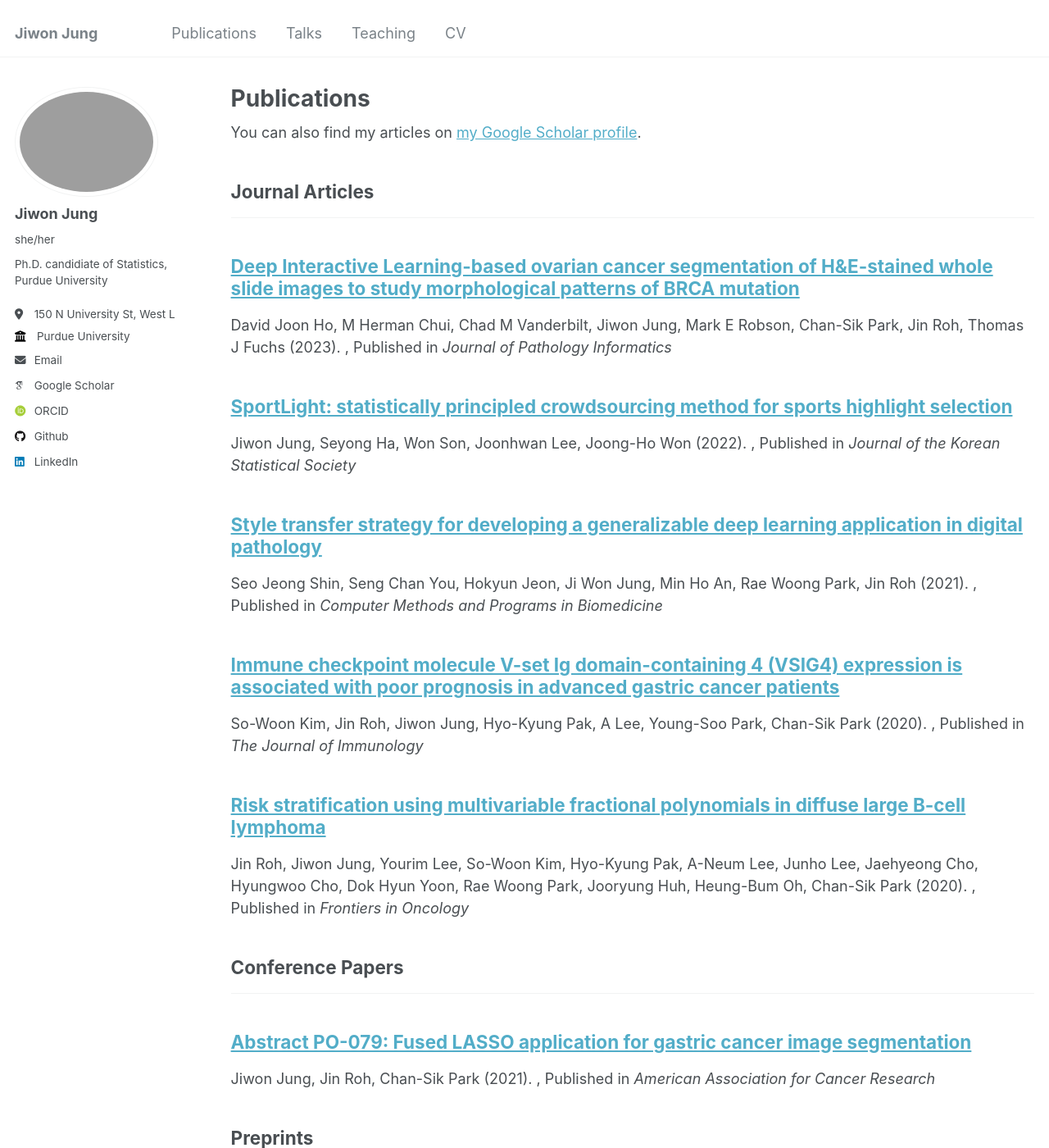
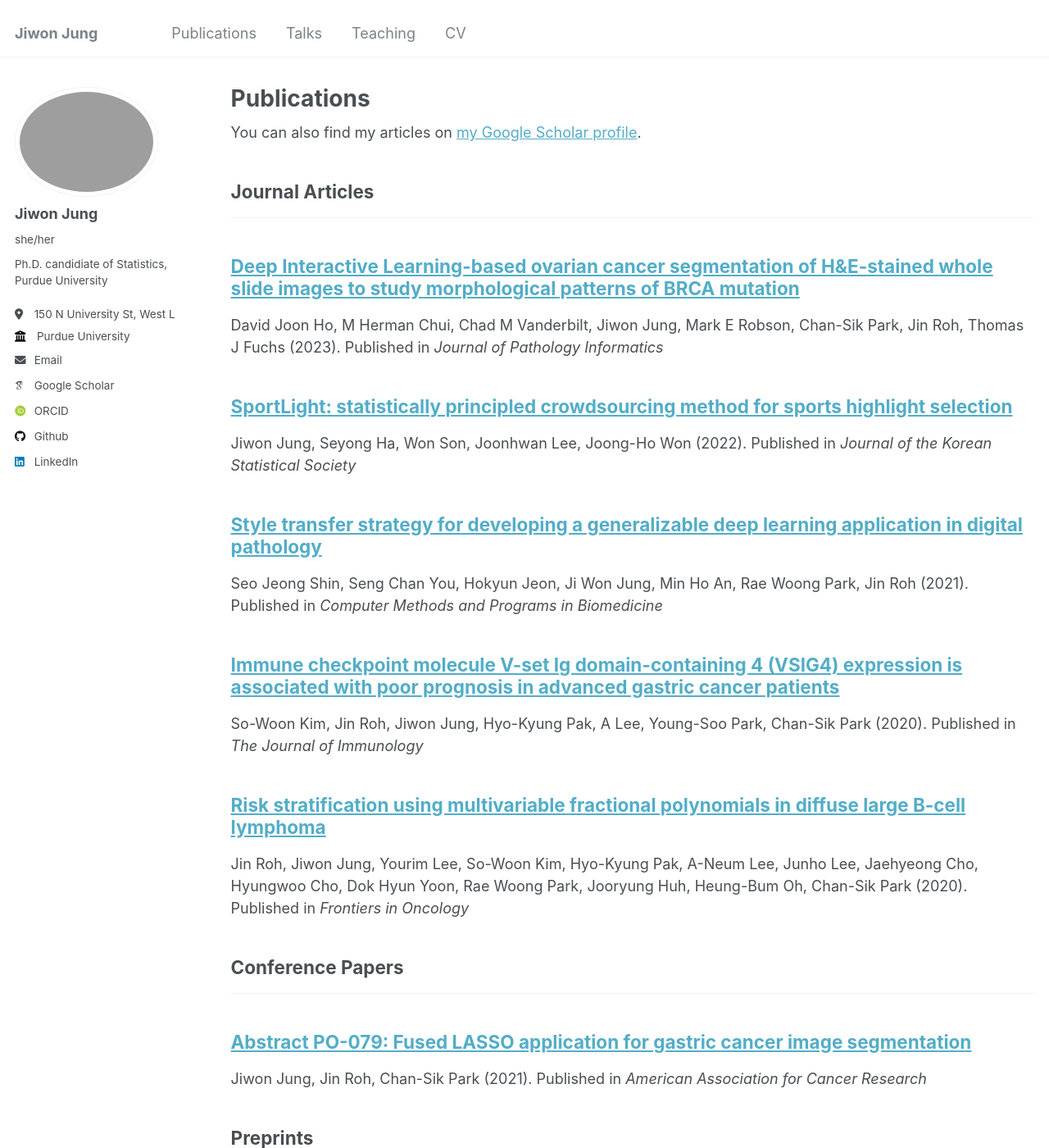
Before and after one commit to jiwon-jung/jiwon-jung.github.io, a Jekyll site: the page built from _pages/publications.html, in a window 1280 px wide and 1400 px high. Shown: the whole window at 82% size. Built offline with Jekyll 4.4.1, drawn with Linux system fonts in a browser that asks for light colours; some web fonts are replaced; some of the changed text lies outside the part shown.

```diff
--- a/_includes/archive-single.html
+++ b/_includes/archive-single.html
@@ -42,12 +42,12 @@
           <p> {{ post.type }}, <i>{{ post.venue }}</i>, {{ post.date | default: "1900-01-01" | date: "%Y" }} </p>
         {% elsif post.collection == 'publications' and post.category == 'manuscripts' %}
 <!--           <p>Published in <i>{{ post.venue }}</i>, {{ post.date | default: "1900-01-01" | date: "%Y" }} </p> -->
-          <p>{{ post.authors }}, Published in <i>{{ post.venue }}</i> </p>
+          <p>{{ post.authors }} Published in <i>{{ post.venue }}</i> </p>
         {% elsif post.collection == 'publications' and post.category == 'preprints' %}
 <!--           <p>Available at <i>{{ post.venue }}</i>, {{ post.date | default: "1900-01-01" | date: "%Y" }} </p> -->
-          <p>{{ post.authors }}, Available at <i>{{ post.venue }}</i> </p>
+          <p>{{ post.authors }} Available at <i>{{ post.venue }}</i> </p>
         {% elsif post.collection == 'publications' %}
-          <p>{{ post.authors }},  Published in <i>{{ post.venue }}</i> </p>
+          <p>{{ post.authors }}  Published in <i>{{ post.venue }}</i> </p>
         {% elsif post.date %}
          <p class="page__date"><strong><i class="fa fa-fw fa-calendar" aria-hidden="true"></i> {{ site.data.ui-text[site.locale].date_label | default: "Published:" }}</strong> <time datetime="{{ post.date | default: "1900-01-01" | date_to_xmlschema }}">{{ post.date | default: "1900-01-01" | date: "%B %d, %Y" }}</time></p>
         {% endif %}
```
